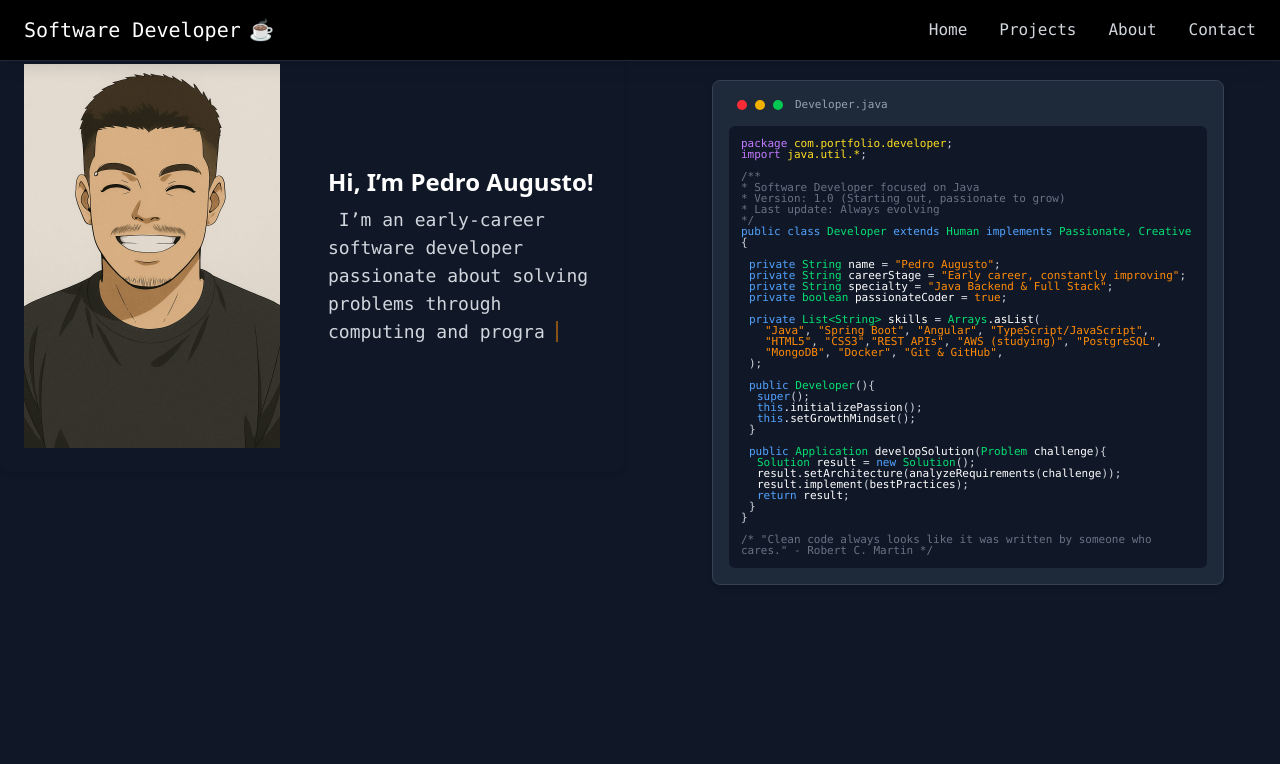
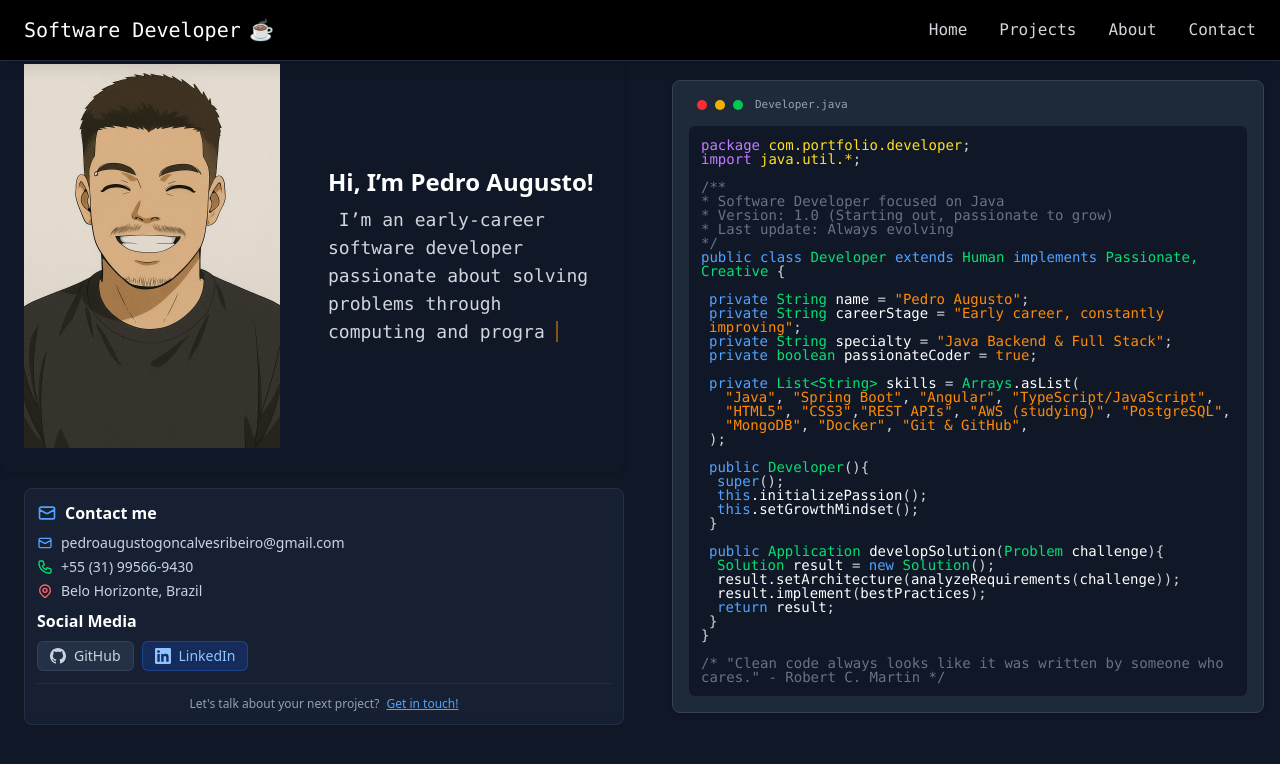
Before and after one commit to Airesp4/portfolio, an Angular app: page / in a window 1280 px wide. Shown: the top 764 px of the page. Built offline with nearby package versions, Linux system fonts and the light colour scheme.

Commit message:
Criando card de contatos

```diff
--- a/src/app/app.component.html
+++ b/src/app/app.component.html
@@ -2,7 +2,7 @@
 <div class="mt-10 flex gap-8 bg-gray-900">
  <app-about-me class="flex-1"></app-about-me>
  <app-presentation class="flex-1"></app-presentation>
+
 </div>
 
-
 <router-outlet />
--- a/src/app/components/about-me/about-me.component.html
+++ b/src/app/components/about-me/about-me.component.html
@@ -14,3 +14,6 @@
     </p>
   </div>
 </div>
+<div class="mt-4 max-w-xl ml-[1.5rem]">
+  <app-contact-social></app-contact-social>
+</div>
--- a/src/app/components/about-me/about-me.component.ts
+++ b/src/app/components/about-me/about-me.component.ts
@@ -1,8 +1,9 @@
 import { Component, OnInit } from '@angular/core';
+import { ContactSocialComponent } from "../contact-social/contact-social.component";
 
 @Component({
   selector: 'app-about-me',
-  imports: [],
+  imports: [ContactSocialComponent],
   templateUrl: './about-me.component.html',
   styleUrl: './about-me.component.css'
 })
--- /dev/null
+++ b/src/app/components/contact-social/contact-social.component.css
@@ -0,0 +1,30 @@
+.backdrop-blur-sm {
+  backdrop-filter: blur(4px);
+}
+
+button {
+  transition: all 0.2s ease-in-out;
+}
+
+button:hover {
+  transform: translateY(-1px);
+}
+
+svg {
+  transition: transform 0.2s ease-in-out;
+}
+
+button:hover svg {
+  transform: scale(1.1);
+}
+
+@media (max-width: 768px) {
+  .flex-wrap {
+    flex-direction: column;
+  }
+
+  .flex-wrap button {
+    width: 100%;
+    justify-content: center;
+  }
+}
--- /dev/null
+++ b/src/app/components/contact-social/contact-social.component.html
@@ -0,0 +1,68 @@
+<div class="bg-slate-800/50 backdrop-blur-sm rounded-lg p-3 mt-4 border border-slate-700/50 w-150">
+  <div class="mb-2">
+    <h3 class="text-base font-semibold text-white mb-2 flex items-center gap-2">
+      <svg class="w-5 h-5 text-blue-400" fill="none" stroke="currentColor" viewBox="0 0 24 24">
+        <path stroke-linecap="round" stroke-linejoin="round" stroke-width="2"
+          d="M3 8l7.89 4.26a2 2 0 002.22 0L21 8M5 19h14a2 2 0 002-2V7a2 2 0 00-2-2H5a2 2 0 00-2 2v10a2 2 0 002 2z"/>
+      </svg>
+      Contact me
+    </h3>
+    <div class="space-y-1">
+      <div
+        class="flex items-center gap-2 text-slate-300 hover:text-white transition-colors cursor-pointer text-sm"
+        (click)="sendEmail()">
+        <svg class="w-4 h-4 text-blue-400" fill="none" stroke="currentColor" viewBox="0 0 24 24">
+          <path stroke-linecap="round" stroke-linejoin="round" stroke-width="2"
+            d="M3 8l7.89 4.26a2 2 0 002.22 0L21 8M5 19h14a2 2 0 002-2V7a2 2 0 00-2-2H5a2 2 0 00-2 2v10a2 2 0 002 2z"/>
+        </svg>
+        <span class="hover:underline">{{ contactInfo.email }}</span>
+      </div>
+      <div
+        class="flex items-center gap-2 text-slate-300 hover:text-white transition-colors cursor-pointer text-sm"
+        (click)="makeCall()">
+        <svg class="w-4 h-4 text-green-400" fill="none" stroke="currentColor" viewBox="0 0 24 24">
+          <path stroke-linecap="round" stroke-linejoin="round" stroke-width="2"
+            d="M3 5a2 2 0 012-2h3.28a1 1 0 01.948.684l1.498 4.493a1 1 0 01-.502 1.21l-2.257 1.13a11.042 11.042 0 005.516 5.516l1.13-2.257a1 1 0 011.21-.502l4.493 1.498a1 1 0 01.684.949V19a2 2 0 01-2 2h-1C9.716 21 3 14.284 3 6V5z"/>
+        </svg>
+        <span class="hover:underline">{{ contactInfo.phone }}</span>
+      </div>
+      <div class="flex items-center gap-2 text-slate-300 text-sm">
+        <svg class="w-4 h-4 text-red-400" fill="none" stroke="currentColor" viewBox="0 0 24 24">
+          <path stroke-linecap="round" stroke-linejoin="round" stroke-width="2"
+            d="M17.657 16.657L13.414 20.9a1.998 1.998 0 01-2.827 0l-4.244-4.243a8 8 0 1111.314 0z"/>
+          <path stroke-linecap="round" stroke-linejoin="round" stroke-width="2"
+            d="M15 11a3 3 0 11-6 0 3 3 0 016 0z"/>
+        </svg>
+        <span>{{ contactInfo.location }}</span>
+      </div>
+    </div>
+  </div>
+
+  <div>
+    <h3 class="text-base font-semibold text-white mb-2">Social Media</h3>
+    <div class="flex flex-wrap gap-2">
+      <button
+        *ngFor="let social of socialLinks"
+        (click)="openLink(social.url)"
+        [class]="'flex items-center gap-2 px-3 py-1 rounded-md transition-all duration-200 text-sm font-medium border ' +
+                social.bgClass + ' ' + social.textClass + ' ' + social.borderClass">
+        <svg *ngIf="social.icon === 'github'" class="w-4 h-4" fill="currentColor" viewBox="0 0 24 24">
+          <path d="M12 0c-6.626 0-12 5.373-12 12 0 5.302 3.438 9.8 8.207 11.387.599.111.793-.261.793-.577v-2.234c-3.338.726-4.033-1.416-4.033-1.416-.546-1.387-1.333-1.756-1.333-1.756-1.089-.745.083-.729.083-.729 1.205.084 1.839 1.237 1.839 1.237 1.07 1.834 2.807 1.304 3.492.997.107-.775.418-1.305.762-1.604-2.665-.305-5.467-1.334-5.467-5.931 0-1.311.469-2.381 1.236-3.221-.124-.303-.535-1.524.117-3.176 0 0 1.008-.322 3.301 1.23.957-.266 1.983-.399 3.003-.404 1.02.005 2.047.138 3.006.404 2.291-1.552 3.297-1.23 3.297-1.23.653 1.653.242 2.874.118 3.176.77.84 1.235 1.911 1.235 3.221 0 4.609-2.807 5.624-5.479 5.921.43.372.823 1.102.823 2.222v3.293c0 .319.192.694.801.576 4.765-1.589 8.199-6.086 8.199-11.386 0-6.627-5.373-12-12-12z"/>
+        </svg>
+        <svg *ngIf="social.icon === 'linkedin'" class="w-4 h-4" fill="currentColor" viewBox="0 0 24 24">
+          <path d="M20.447 20.452h-3.554v-5.569c0-1.328-.027-3.037-1.852-3.037-1.853 0-2.136 1.445-2.136 2.939v5.667H9.351V9h3.414v1.561h.046c.477-.9 1.637-1.85 3.37-1.85 3.601 0 4.267 2.37 4.267 5.455v6.286zM5.337 7.433c-1.144 0-2.063-.926-2.063-2.065 0-1.138.92-2.063 2.063-2.063 1.14 0 2.064.925 2.064 2.063 0 1.139-.925 2.065-2.064 2.065zm1.782 13.019H3.555V9h3.564v11.452zM22.225 0H1.771C.792 0 0 .774 0 1.729v20.542C0 23.227.792 24 1.771 24h20.451C23.2 24 24 23.227 24 22.271V1.729C24 .774 23.2 0 22.222 0h.003z"/>
+        </svg>
+        <span>{{ social.name }}</span>
+      </button>
+    </div>
+  </div>
+
+  <div class="mt-3 pt-3 border-t border-slate-700/50">
+    <p class="text-slate-400 text-xs text-center">
+      Let's talk about your next project?
+      <button (click)="sendEmail()" class="text-blue-400 hover:text-blue-300 ml-1 underline cursor-pointer">
+        Get in touch!
+      </button>
+    </p>
+  </div>
+</div>
--- /dev/null
+++ b/src/app/components/contact-social/contact-social.component.ts
@@ -0,0 +1,47 @@
+import { CommonModule } from '@angular/common';
+import { Component } from '@angular/core';
+
+@Component({
+  selector: 'app-contact-social',
+  imports: [CommonModule],
+  templateUrl: './contact-social.component.html',
+  styleUrl: './contact-social.component.css'
+})
+export class ContactSocialComponent {
+  contactInfo = {
+    email: 'pedroaugustogoncalvesribeiro@gmail.com',
+    phone: '+55 (31) 99566-9430',
+    location: 'Belo Horizonte, Brazil'
+  };
+
+  socialLinks = [
+    {
+      name: 'GitHub',
+      url: 'https://github.com/Airesp4',
+      icon: 'github',
+      bgClass: 'bg-slate-700/50 hover:bg-slate-600/50',
+      textClass: 'text-slate-300 hover:text-white',
+      borderClass: 'border-slate-600/50 hover:border-slate-500'
+    },
+    {
+      name: 'LinkedIn',
+      url: 'https://www.linkedin.com/in/pedro-aires4/',
+      icon: 'linkedin',
+      bgClass: 'bg-blue-600/20 hover:bg-blue-600/30',
+      textClass: 'text-blue-300 hover:text-blue-200',
+      borderClass: 'border-blue-500/30 hover:border-blue-400/50'
+    }
+  ];
+
+  openLink(url: string): void {
+    window.open(url, '_blank', 'noopener,noreferrer');
+  }
+
+  sendEmail(): void {
+    window.location.href = `mailto:${this.contactInfo.email}`;
+  }
+
+  makeCall(): void {
+    window.location.href = `tel:${this.contactInfo.phone}`;
+  }
+}
--- a/src/app/components/presentation/presentation.component.html
+++ b/src/app/components/presentation/presentation.component.html
@@ -1,5 +1,5 @@
 <div class="flex justify-center items-start min-h-[100vh] bg-gray-900 pt-10 px-4">
-  <div class="bg-gray-800 rounded-lg shadow-md border border-gray-700 max-w-lg w-full p-4">
+  <div class="bg-gray-800 rounded-lg shadow-md border border-gray-700 max-w-2xl w-full p-4 min-h-[600px] flex flex-col">
 
     <div class="flex items-center mb-3 px-2">
       <div class="w-2.5 h-2.5 bg-red-500 rounded-full mr-2"></div>
@@ -8,7 +8,7 @@
       <span class="ml-1 text-gray-400 font-mono text-[11px] truncate">Developer.java</span>
     </div>
 
-    <div class="bg-gray-900 rounded-md p-3 font-mono text-[11px] leading-none overflow-x-auto">
+    <div class="bg-gray-900 rounded-md p-3 font-mono text-sm leading-none overflow-x-auto flex-grow">
       <span class="text-purple-400">package </span><span class="text-yellow-300">com.portfolio.developer</span><span class="text-gray-300">;</span><br>
       <span class="text-purple-400">import </span><span class="text-yellow-300">java.util.*</span><span class="text-gray-300">;</span><br><br>
 
```
Also changed, not shown: 2 other files (tests, documents, lock files or other folders).
